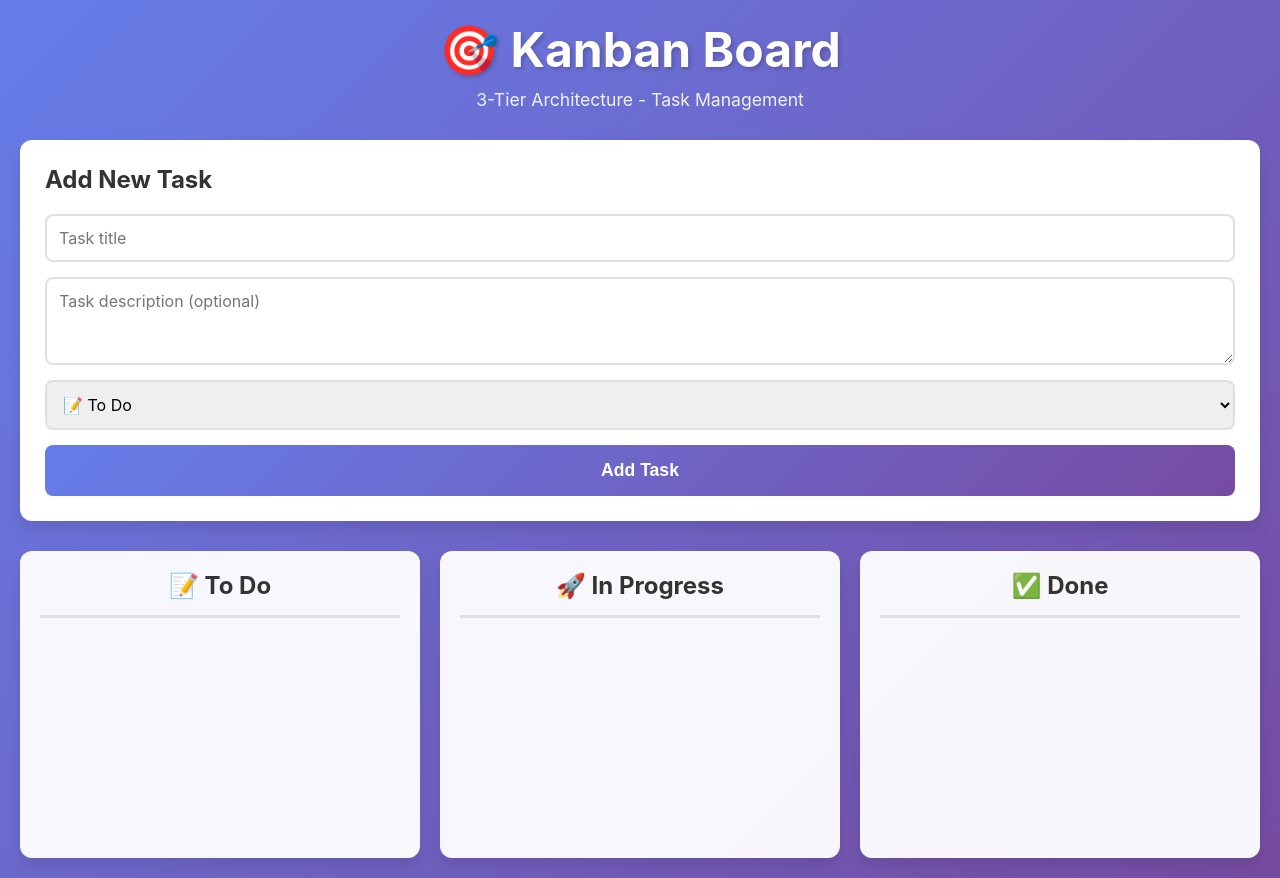
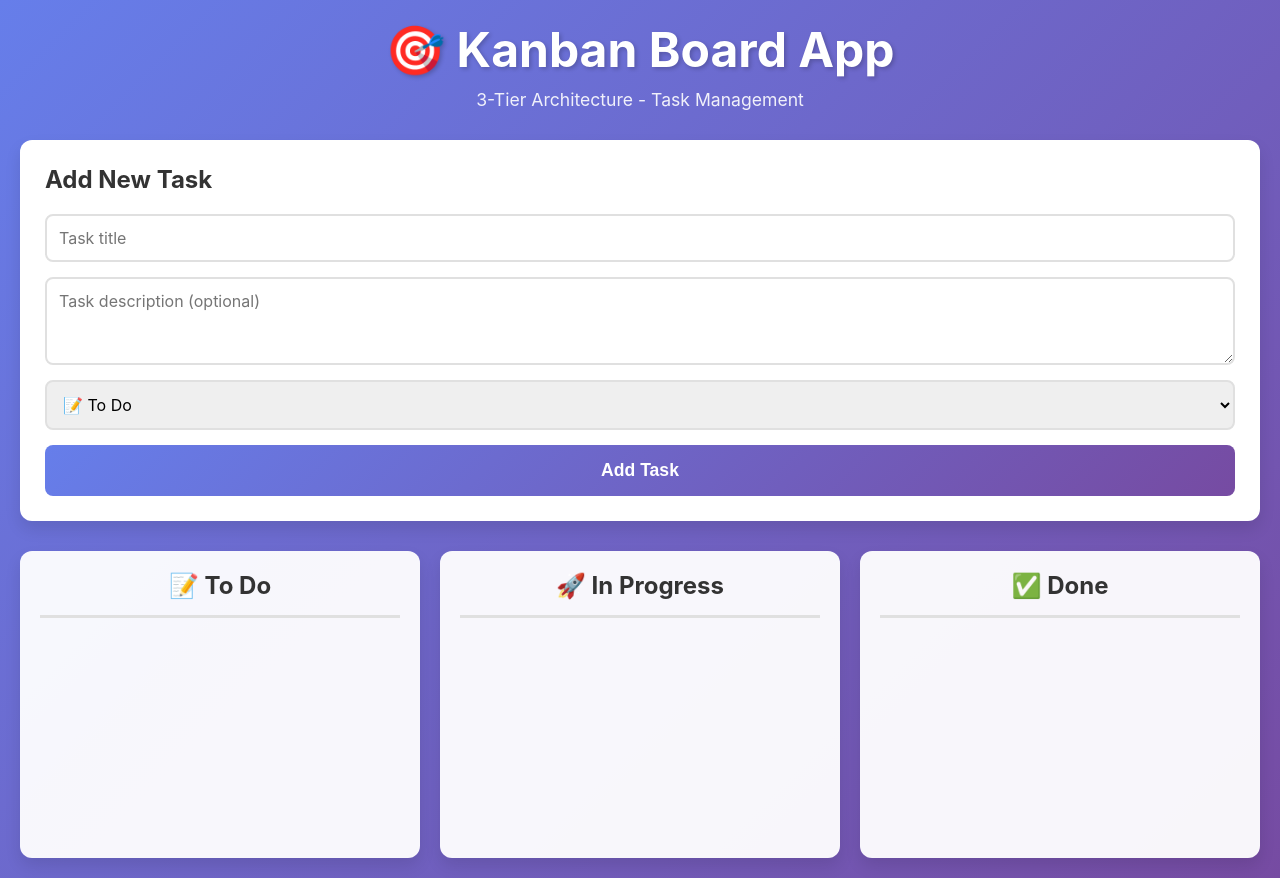
Before and after one commit to nabbi007/Kanban-app, a website: page public/index.html in a window 1280 px wide. Drawn offline with Linux system fonts and the light colour scheme; no server answers.

Commit message:
changing the name of the app

```diff
--- a/public/index.html
+++ b/public/index.html
@@ -9,7 +9,7 @@
 <body>
   <div class="container">
     <header>
-      <h1>🎯 Kanban Board</h1>
+      <h1>🎯 Kanban Board App</h1>
       <p class="subtitle">3-Tier Architecture - Task Management</p>
     </header>
 
```
